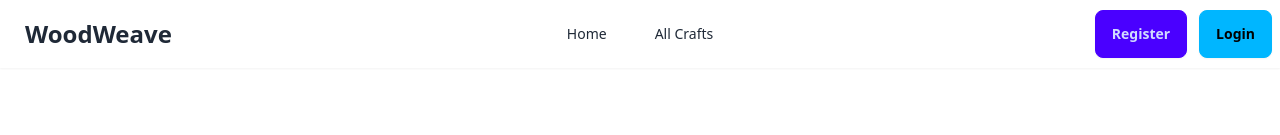
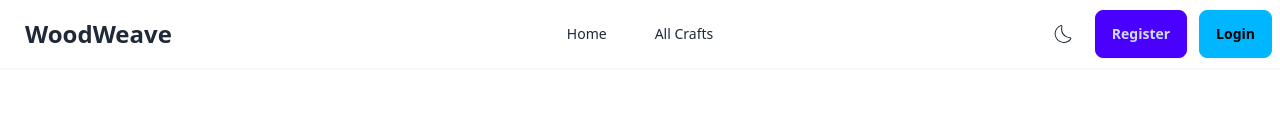
Before and after one commit to towhid046/wood-weave-client, a React (Vite) app: page /register in a window 1280 px wide. Shown: the top 135 px of the page. Built offline with nearby package versions, Linux system fonts and the light colour scheme; no server answers.

Commit message:
implement the dark theme and light theme toggle

```diff
--- a/index.html
+++ b/index.html
@@ -1,5 +1,5 @@
 <!doctype html>
-<html lang="en" data-theme="light">
+<html id="html" lang="en" data-theme="light">
   <head>
     <meta charset="UTF-8" />
     <meta name="viewport" content="width=device-width, initial-scale=1.0" />
--- a/src/routes/Root/Navbar.jsx
+++ b/src/routes/Root/Navbar.jsx
@@ -1,10 +1,24 @@
-import { useContext } from "react";
+import { useContext, useEffect, useState } from "react";
 import { Link, NavLink, useNavigate } from "react-router-dom";
 import { UserContext } from "../../providers/ContextProvider/ContextProvider";
 import swal from "sweetalert";
+import { CiDark } from "react-icons/ci";
+import { MdOutlineLightMode } from "react-icons/md";
+
 const Navbar = () => {
   const { user, loading, logOutUser } = useContext(UserContext);
   const navigate = useNavigate();
+
+  const [mode, setMode] = useState(true);
+
+  const handleToggle = () => {
+    setMode(!mode);
+  };
+
+  useEffect(() => {
+    const html = document.getElementById("html").attributes;
+    html["data-theme"].value = mode === true ? "light" : "dark";
+  }, [mode]);
 
   const links = (
     <>
@@ -39,7 +53,7 @@ const Navbar = () => {
   };
 
   return (
-    <nav className="shadow-sm sticky top-0 z-50 bg-white">
+    <nav className="shadow-sm sticky top-0 z-50 ">
       <div className="navbar container mx-auto px-2">
         <div className="navbar-start">
           <div className="dropdown">
@@ -74,6 +88,17 @@ const Navbar = () => {
           <ul className="gap-4 menu menu-horizontal px-1">{links}</ul>
         </div>
         <div className="navbar-end gap-3">
+          <div onClick={handleToggle} className="text-2xl mr-2 transition ease-in-out swap swap-rotate swap-on">
+            {mode ? (
+              <button>
+                <CiDark />
+              </button>
+            ) : (
+              <button>
+                <MdOutlineLightMode />
+              </button>
+            )}
+          </div>
           {loading ? (
             <div className="loading loading-spinner loading-md"></div>
           ) : (
```
